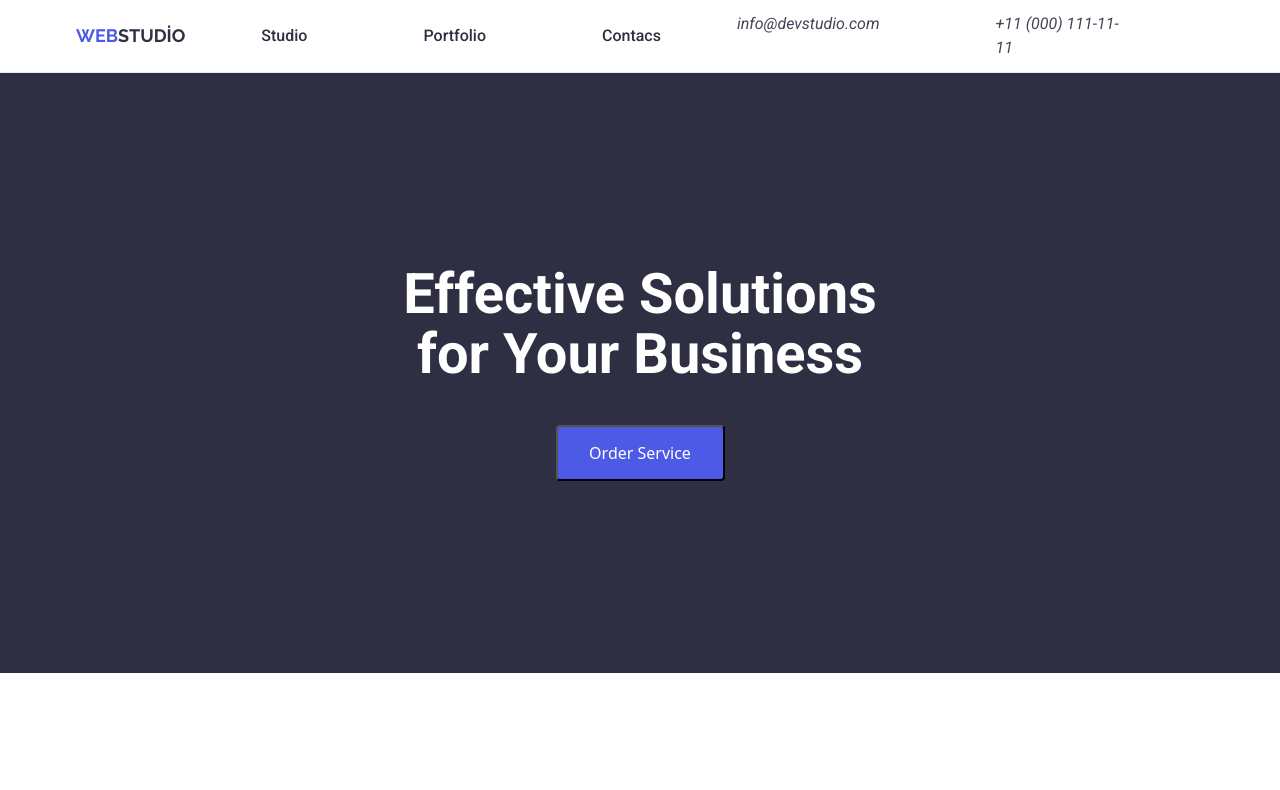
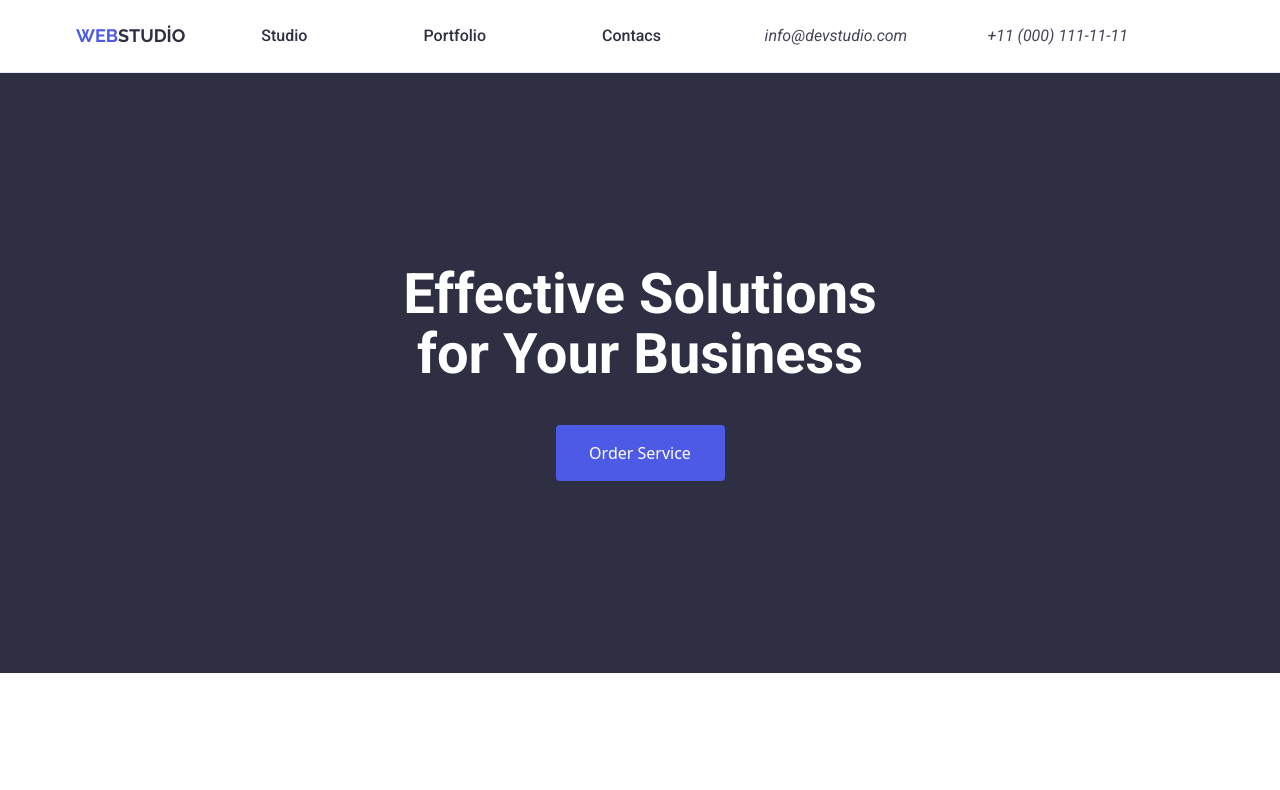
Before and after one commit to rafetyalcinkaya/goit-markup-hw-03, a plain HTML site: page index.html in a window 1280 px wide. Shown: the top 790 px of the page. Drawn offline with nearby package versions, Linux system fonts and the light colour scheme.

Commit message:
ilk bölüm düzeltme

```diff
--- a/css/styless.css
+++ b/css/styless.css
@@ -126,6 +126,12 @@ button {
   font-size: 16px;
   line-height: 1.5;
   letter-spacing: 4%;
+  display: block;
+  margin: 0 auto;
+  min-width: 169px;
+  border: none;
+  border-radius: 4px;
+  cursor: pointer;
 }
 
 button:hover {
@@ -301,9 +307,10 @@ button {
   gap: 40px;
 }
 
-.adrs-ilk{
+.adrs-ilk {
   display: flex;
   gap: 40px;
+  list-style-type: none;
 }
 
 .class-3 {
@@ -313,11 +320,20 @@ button {
   gap: 40px;
 }
 
+.siralama-ilk {
+  padding: 24px 0;
+}
+
+.baslik-bas {
+  max-width: 496px;
+}
+
 .sec-button {
   display: flex;
   justify-content: center;
   align-items: center;
   text-align: center;
+  padding: 188px 0;
 }
 
 .first-div {
--- a/index.html
+++ b/index.html
@@ -21,21 +21,23 @@
             <span class="web">WEB</span><span class="studio">STUDİO</span>
           </a>
           <ul class="class-iki">
-            <li>
+            <li class="siralama-ilk">
               <a href="#">Studio</a>
             </li>
-            <li>
+            <li class="siralama-ilk">
               <a href="#">Portfolio</a>
             </li>
-            <li>
+            <li class="siralama-ilk">
               <a href="#">Contacs </a>
             </li>
           </ul>
         </nav>
         <address class="class-3">
           <ul class="adrs-ilk">
-            <a href="mailto:info@devstudio.com">info@devstudio.com</a>
-            <a href="tel:+1100011111111">+11 (000) 111-11-11</a>
+            <li>
+              <a href="mailto:info@devstudio.com">info@devstudio.com</a>
+              <a href="tel:+1100011111111">+11 (000) 111-11-11</a>
+            </li>
           </ul>
         </address>
       </div>
@@ -44,7 +46,7 @@
       <section class="sec-button">
         <div class="container">
           <div class="first-div">
-            <h1>Effective Solutions for Your Business</h1>
+            <h1 class="baslik-bas">Effective Solutions for Your Business</h1>
             <button type="button">Order Service</button>
           </div>
         </div>
```
